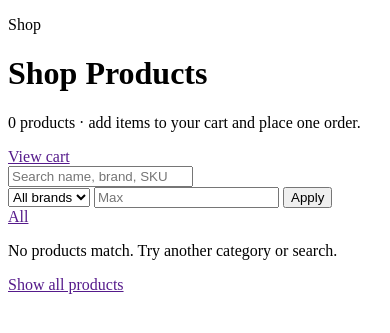
After one commit to GidahThomas/dubai-cargo-system, a PHP site: template app/views/products/shop.php in a window 390 px wide. The commit adds this page. Shown: the top 333 px of the page. Run offline with PHP 8.4, Linux system fonts and the light colour scheme; the template is opened without the code that fills it, so the values that code supplies are empty.

Commit message:
Arrange the signed-in area: customer shop grid, compact sidebar, mobile top bar
- Customers browse products as cards with Add to cart (staff keep the inventory table)
- Sidebar fits every item on a 900px laptop screen; menu scroll hint
- Phones: one-line top bar beside the menu button, three statistic tiles per row
- Dashboard tables show full order numbers; status bars size to content

Co-Authored-By: Claude Opus 5.5 <noreply@anthropic.com>

```diff
--- /dev/null
+++ b/app/views/products/shop.php
@@ -0,0 +1,89 @@
+<?php
+$activeCategory = trim((string) ($filters['category'] ?? ''));
+$shopUrl = static fn (string $category = ''): string => url('products') . ($category !== '' ? '&category=' . urlencode($category) : '');
+?>
+<div class="page-header">
+    <div>
+        <p class="eyebrow">Shop</p>
+        <h1><?= $activeCategory !== '' ? h($activeCategory) : 'Shop Products' ?></h1>
+        <p class="text-muted mb-0"><?= count($products) ?> product<?= count($products) === 1 ? '' : 's' ?> &middot; add items to your cart and place one order.</p>
+    </div>
+    <div class="page-actions">
+        <a class="btn btn-primary" href="<?= h(url('cart')) ?>">
+            <i class="bi bi-cart3"></i> View cart<?= $cartCount > 0 ? ' (' . (int) $cartCount . ')' : '' ?>
+        </a>
+    </div>
+</div>
+
+<form class="shop-toolbar" method="get" action="<?= h(url()) ?>" role="search">
+    <input type="hidden" name="url" value="products">
+    <?php if ($activeCategory !== ''): ?>
+        <input type="hidden" name="category" value="<?= h($activeCategory) ?>">
+    <?php endif; ?>
+    <div class="shop-toolbar-search">
+        <i class="bi bi-search" aria-hidden="true"></i>
+        <input class="form-control" name="search" value="<?= h($filters['search'] ?? '') ?>" placeholder="Search name, brand, SKU" aria-label="Search products">
+    </div>
+    <select class="form-select" name="brand" aria-label="Brand">
+        <option value="">All brands</option>
+        <?php foreach ($brands as $brand): ?>
+            <option value="<?= h($brand) ?>" <?= strcasecmp($brand, (string) ($filters['brand'] ?? '')) === 0 ? 'selected' : '' ?>><?= h($brand) ?></option>
+        <?php endforeach; ?>
+    </select>
+    <input class="form-control" type="number" min="0" step="1000" name="max_price" value="<?= h((string) ($filters['max_price'] ?? '')) ?>" placeholder="Max <?= h(default_currency_code()) ?>" aria-label="Maximum price">
+    <button class="btn btn-dark" type="submit"><i class="bi bi-funnel"></i> Apply</button>
+</form>
+
+<nav class="catalog-tabs shop-tabs" aria-label="Product categories">
+    <a class="catalog-tab <?= $activeCategory === '' ? 'is-active' : '' ?>" href="<?= h($shopUrl()) ?>"><i class="bi bi-grid"></i> All</a>
+    <?php foreach ($categories as $category): ?>
+        <a class="catalog-tab <?= strcasecmp($category['name'], $activeCategory) === 0 ? 'is-active' : '' ?>" href="<?= h($shopUrl($category['name'])) ?>">
+            <i class="bi <?= h(category_icon($category['name'])) ?>"></i> <?= h($category['name']) ?>
+        </a>
+    <?php endforeach; ?>
+</nav>
+
+<?php if (!$products): ?>
+    <section class="panel text-center py-5">
+        <i class="bi bi-search fs-2 text-muted"></i>
+        <p class="mt-2 mb-3">No products match. Try another category or search.</p>
+        <a class="btn btn-outline-primary" href="<?= h(url('products')) ?>">Show all products</a>
+    </section>
+<?php endif; ?>
+
+<div class="shop-grid">
+    <?php foreach ($products as $product): ?>
+        <?php $inStock = (int) ($product['quantity'] ?? 0); ?>
+        <article class="catalog-card shop-card">
+            <a class="shop-card-link" href="<?= h(url('products/show/' . (int) $product['id'])) ?>">
+                <?php if ($inStock <= 0): ?>
+                    <span class="catalog-tag is-order">Out of stock</span>
+                <?php elseif ($inStock <= (int) ($product['reorder_level'] ?? 0)): ?>
+                    <span class="catalog-tag is-low">Only <?= $inStock ?> left</span>
+                <?php endif; ?>
+                <span class="catalog-card-media">
+                    <?php if (!empty($product['image'])): ?>
+                        <img src="<?= h(Thumbnail::url($product['image'])) ?>" alt="<?= h($product['name']) ?>" loading="lazy">
+                    <?php else: ?>
+                        <i class="bi <?= h(category_icon($product['category'] ?? '')) ?>" aria-hidden="true"></i>
+                    <?php endif; ?>
+                </span>
+                <span class="catalog-card-body">
+                    <small><?= h($product['category']) ?> &middot; <?= h($product['brand']) ?></small>
+                    <strong class="catalog-card-name" title="<?= h($product['name']) ?>"><?= h($product['name']) ?></strong>
+                    <span class="catalog-card-price"><?= h(money($product['price'])) ?></span>
+                </span>
+            </a>
+            <?php if ($inStock > 0): ?>
+                <form method="post" action="<?= h(url('cart/add')) ?>" class="shop-card-cart">
+                    <?= Auth::csrfField() ?>
+                    <input type="hidden" name="product_id" value="<?= (int) $product['id'] ?>">
+                    <input type="number" class="form-control form-control-sm" name="quantity" value="1" min="1" max="<?= min(99, $inStock) ?>" aria-label="Quantity of <?= h($product['name']) ?>">
+                    <button class="btn btn-sm btn-primary" type="submit"><i class="bi bi-cart-plus"></i> Add to cart</button>
+                </form>
+            <?php else: ?>
+                <a class="shop-card-cart btn btn-sm btn-outline-secondary" href="<?= h(url('request-quotation') . '&product_id=' . (int) $product['id']) ?>">Request a quote</a>
+            <?php endif; ?>
+        </article>
+    <?php endforeach; ?>
+</div>
```
Also changed, not shown: app/controllers/ProductController.php (+14 -1 lines), public/assets/css/style.css.
